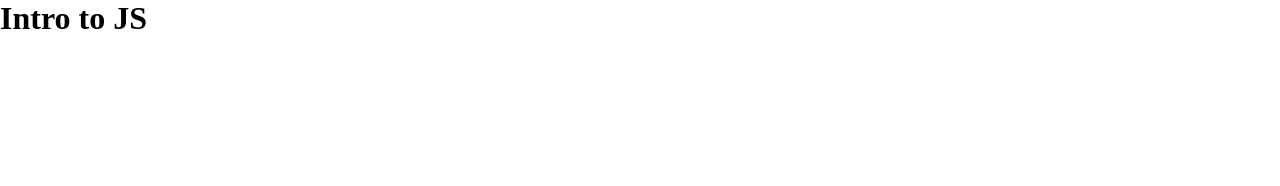
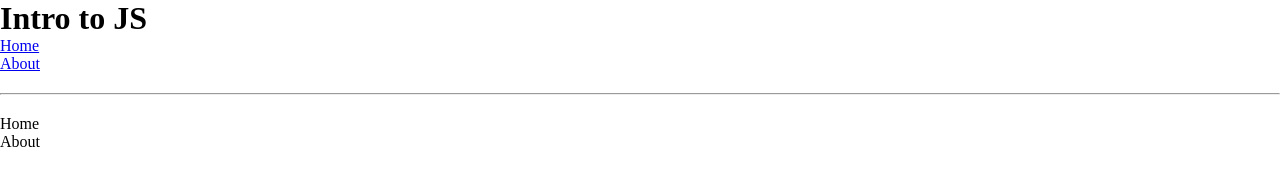
Before and after one commit to ITTLuffy/nodeNpm, a website: page index.html in a window 1280 px wide. Drawn offline with Linux system fonts and the light colour scheme.

Commit message:
FEAT: add DOM manipulation

```diff
--- a/app.js
+++ b/app.js
@@ -0,0 +1,12 @@
+const lista = document.querySelector('#main-menu'); // prendo l'elemento con l'ID
+console.log(lista); // stampo
+
+// console.log(lista);
+
+const item = document.createElement('li'); // nuovo elemento da aggiungere
+
+// item.textContent = 'Contacts';
+// item.innerText;
+
+item.innerHTML = <a href="#">Contacts</a>;
+lista.appendChild(item); // lo aggiungo
--- a/css/style.css
+++ b/css/style.css
@@ -3,3 +3,7 @@
     padding: 0;
     box-sizing: border-box;
 }
+
+hr {
+    margin: 20px 0;
+}
--- a/index.html
+++ b/index.html
@@ -11,8 +11,23 @@
     <main>
         <header>
             <h1>Intro to JS</h1>
+            <nav>
+                <ul id="main-menu" class="nav-links">
+                    <li><a href="index.html">Home</a></li>
+                    <li><a href="about.html">About</a></li>
+                </ul>
+            </nav>
         </header>
     </main>
+    <hr>
+    <footer>
+        <nav>
+            <ul class="nav-links">
+                <li>Home</li>
+                <li>About</li>
+            </ul>
+        </nav>
+    </footer>
     <script src="app.js"></script>
 </body>
 </html>
```
